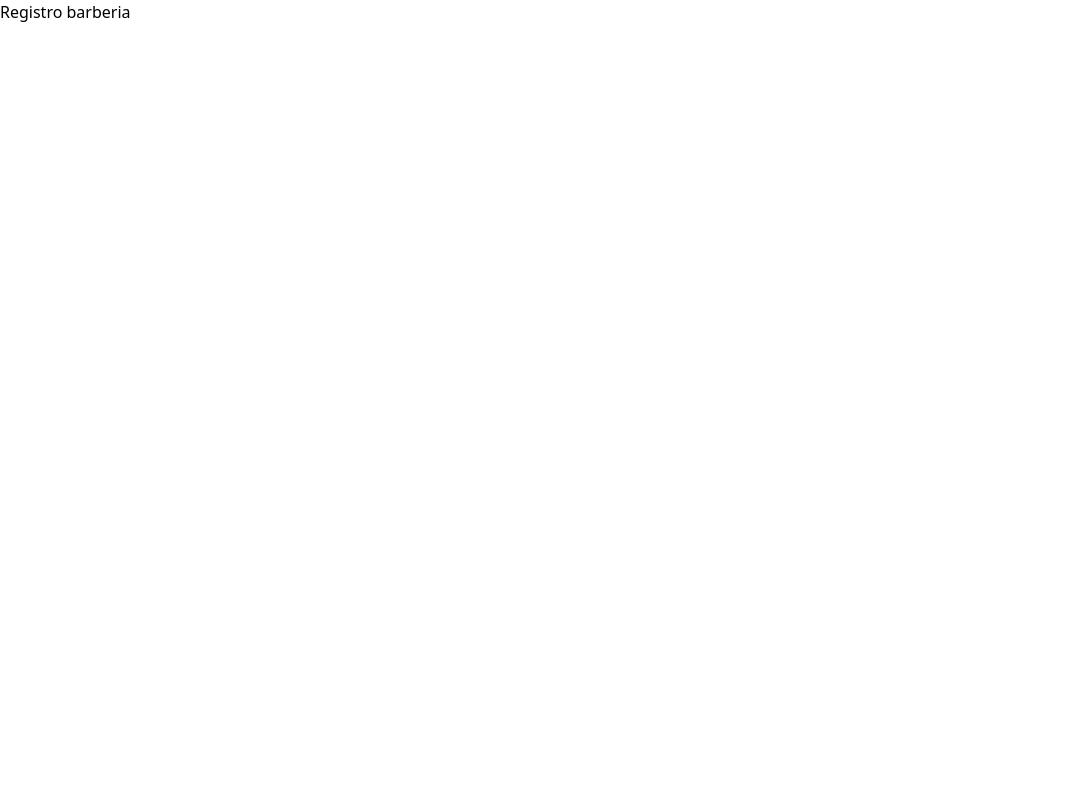
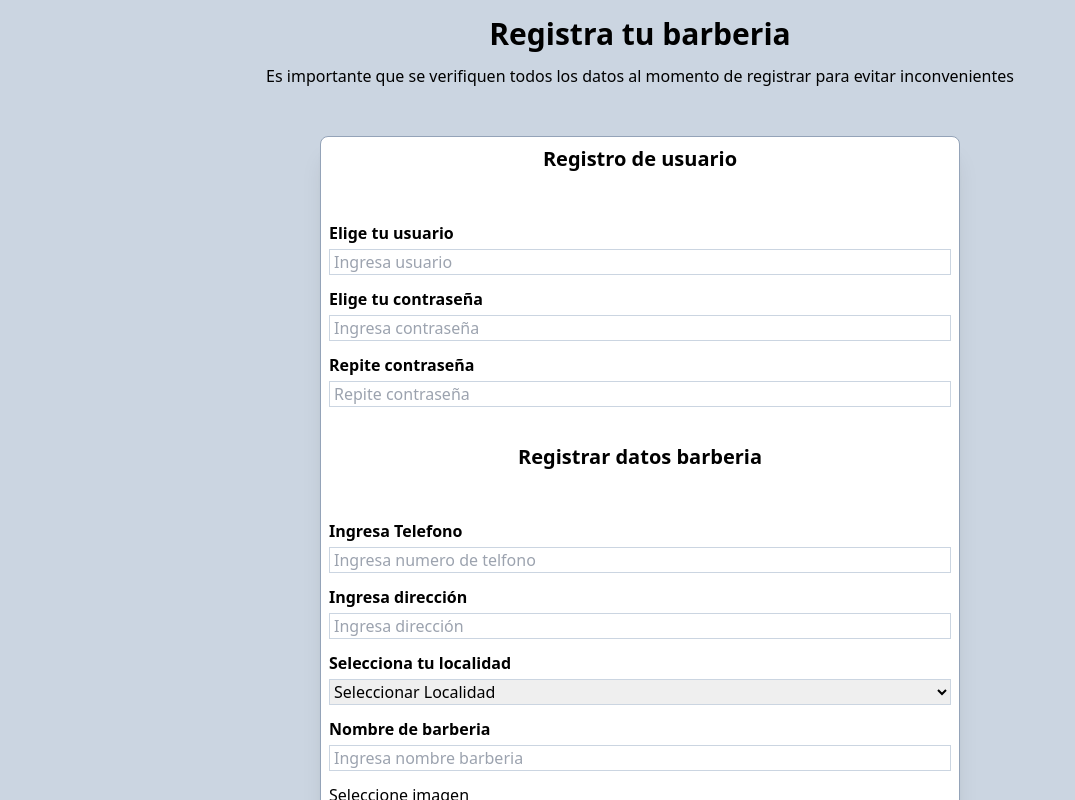
Before and after one commit to martinsetaro/barberplaza, a Next.js app: page /Registro in a window 1280 px wide. Shown: the top 800 px of the page, without its empty margins (0-1075 px from the left). Built offline with nearby package versions, Linux system fonts and the light colour scheme.

Commit message:
agregado formulario registro barberia

```diff
--- a/src/app/Registro/page.js
+++ b/src/app/Registro/page.js
@@ -3,8 +3,39 @@ import React from 'react'
 
 const page = () => {
   return (
-    <div>
-      <h2>Registro barberia</h2>
+    <div className='w-full h-auto bg-slate-300 pt-4 pb-12'>
+      <h2 className='text-center font-bold text-3xl'>Registra tu barberia</h2>
+      <p className='mt-3 text-center '>Es importante que se verifiquen todos los datos al momento de registrar para evitar inconvenientes</p>
+      <div className='w-1/2 h-auto p-2 flex flex-col m-auto mt-12 bg-white border-[.1rem] border-slate-400 shadow-xl rounded-lg pb-6'>
+        <h2 className='text-xl text-center font-bold mb-12'>Registro de usuario</h2>
+
+        <label className='mb-1 font-semibold'>Elige tu usuario</label>
+        <input className='border-[.1rem] border-slate-300 mb-3 pl-1' type="text" placeholder='Ingresa usuario'/>
+        <label className='mb-1 font-semibold'>Elige tu contraseña</label>
+        <input className='border-[.1rem] border-slate-300 mb-3 pl-1' type="password" placeholder='Ingresa contraseña'/>
+        <label className='mb-1 font-semibold'>Repite contraseña</label>
+        <input className='border-[.1rem] border-slate-300 mb-3 pl-1' type="password" placeholder='Repite contraseña'/>
+        <h2 className='text-xl text-center font-bold mt-6 mb-12'>Registrar datos barberia</h2>
+        <label className='mb-1 font-semibold'>Ingresa Telefono</label>
+        <input className='border-[.1rem] border-slate-300 mb-3 pl-1' type="text" placeholder='Ingresa numero de telfono'/>
+        <label className='mb-1 font-semibold'>Ingresa dirección</label>
+        <input className='border-[.1rem] border-slate-300 mb-3 pl-1' type="text" placeholder='Ingresa dirección'/>
+        <label className='mb-1 font-semibold'>Selecciona tu localidad</label>
+        <select className='border-[.1rem] border-slate-300 mb-3'>
+          <option>Seleccionar Localidad</option>
+          <option>Capital</option>
+          <option>Godoy Cruz</option>
+          <option>Las Heras</option>
+          <option>Lujan de Cuyo</option>
+          <option>Guaymallén</option>
+          <option>Maipú</option>
+        </select>
+        <label className='mb-1 font-semibold'>Nombre de barberia</label>
+        <input className='border-[.1rem] border-slate-300 mb-3 pl-1' type="text" placeholder='Ingresa nombre barberia'/>
+        <label>Seleccione imagen</label>
+        <input type="file"/>
+        <button className=' bg-blue-600 text-2xl text-white font-lora font-bold py-2 mb-4 mt-24 px-4 rounded-xl shadow-lg  hover:duration-500 hover:bg-gradient-to-r from-blue-400 to-blue-600 hover:border-blue-700 '>Registrar</button>
+      </div>
     </div>
   )
 }
--- a/src/components/TablaTurnos.js
+++ b/src/components/TablaTurnos.js
@@ -2,12 +2,14 @@
 import React, { useState , useEffect } from 'react'
 import Image from 'next/image';
 import Reprogramar from '@/utils/Reprogramar';
+import { diaSelectores , horaSelector } from '@/utils/Selectores';
 
 const TablaTurnos = () => {
 
   const [turnos,setTurnos] = useState([])
   const [ modal , setModal] = useState(false)
   const [cliente , setCliente] = useState({})
+
 
 
 
@@ -51,36 +53,20 @@ console.log(cliente)
             <label className='ml-2'>Filtrar fecha</label>
             <select className='w-[8rem] ml-1 border-[.1rem] border-slate-400 p-1'>
               <option disabled>Sel fecha</option>
-              <option>01/05</option>
-              <option>02/05</option>
-              <option>03/05</option>
-              <option>04/05</option>
-              <option>05/05</option>
-              <option>06/05</option>
-              <option>07/05</option>
-              <option>08/05</option>
-              <option>09/05</option>
-              <option>10/05</option>
-              <option>11/05</option>
-              <option>12/05</option>
-              <option>13/05</option>
+              {diaSelectores.map( dia => {
+                return(
+                  <option value={dia} key={dia}>{dia}</option>
+                )
+              })}
             </select>
             <label className='ml-5'>Filtrar Hora</label>
             <select className='w-[8rem] ml-1 border-[.1rem] border-slate-400 p-1'>
               <option disabled >Sel Hora</option>
-              <option>12:00</option>
-              <option>13:00</option>
-              <option>13:30</option>
-              <option>14:00</option>
-              <option>14:30</option>
-              <option>15:00</option>
-              <option>15:30</option>
-              <option>16:00</option>
-              <option>16:30</option>
-              <option>17:00</option>
-              <option>17:30</option>
-              <option>18:00</option>
-              <option>18:30</option>
+              {horaSelector.map( horas => {
+                return(
+                  <option key={horas} value={horas}>{horas}</option>
+                )
+              })}
             </select>
             <button className='bg-slate-500 text-white uppercase p-2 rounded-md text-xs'>Filtrar</button>
           </div>
--- a/src/utils/Reprogramar.js
+++ b/src/utils/Reprogramar.js
@@ -3,6 +3,7 @@ import React from 'react'
 import Swal from 'sweetalert2/dist/sweetalert2.js'
 import 'sweetalert2/src/sweetalert2.scss'
 import { useRouter } from 'next/navigation';
+import { diaSelectores , horaSelector } from './Selectores';
 
 
 const Reprogramar = ({cliente,setModal}) => {
@@ -61,36 +62,20 @@ const handlerEnviar = () => {
             <label className='mt-3 mb-2'>Fecha</label>
             <select className='border-[.1rem] border-slate-400'>
             <option>Sel fecha</option>
-              <option>01/05</option>
-              <option>02/05</option>
-              <option>03/05</option>
-              <option>04/05</option>
-              <option>05/05</option>
-              <option>06/05</option>
-              <option>07/05</option>
-              <option>08/05</option>
-              <option>09/05</option>
-              <option>10/05</option>
-              <option>11/05</option>
-              <option>12/05</option>
-              <option>13/05</option>
+            {diaSelectores.map( dia => {
+                return(
+                  <option value={dia} key={dia}>{dia}</option>
+                )
+              })}
             </select>
             <label className='mt-3 mb-2'>Hora</label>
             <select className='border-[.1rem] border-slate-400'>
               <option>Sel Hora</option>
-              <option>12:00</option>
-              <option>13:00</option>
-              <option>13:30</option>
-              <option>14:00</option>
-              <option>14:30</option>
-              <option>15:00</option>
-              <option>15:30</option>
-              <option>16:00</option>
-              <option>16:30</option>
-              <option>17:00</option>
-              <option>17:30</option>
-              <option>18:00</option>
-              <option>18:30</option>
+              {horaSelector.map( horas => {
+                return(
+                  <option key={horas} value={horas}>{horas}</option>
+                )
+              })}
             </select>
         </div>
         <button
--- /dev/null
+++ b/src/utils/Selectores.js
@@ -0,0 +1,23 @@
+
+export const diaSelectores = [];
+const fechaActual = new Date();
+let mes = fechaActual.getMonth() + 1; // Sumamos 1 porque los meses en JavaScript son de 0 a 11
+
+if (mes < 10) {
+  mes = mes.toString().padStart(2, "0");
+}
+
+for (let dia = 1; dia <= 31; dia++) {
+  const diaFormateado = dia < 10 ? `0${dia}` : `${dia}`;
+  const fecha = `${diaFormateado}/${mes}`;
+  diaSelectores.push(fecha);
+}
+
+export const horaSelector = [];
+
+for (let hora = 10; hora <= 21; hora++) {
+  for (let minutos = 0; minutos <= 30; minutos += 30) {
+    const horaFormateada = `${hora.toString().padStart(2, '0')}:${minutos.toString().padStart(2, '0')}`;
+    horaSelector.push(horaFormateada);
+  }
+}
```
